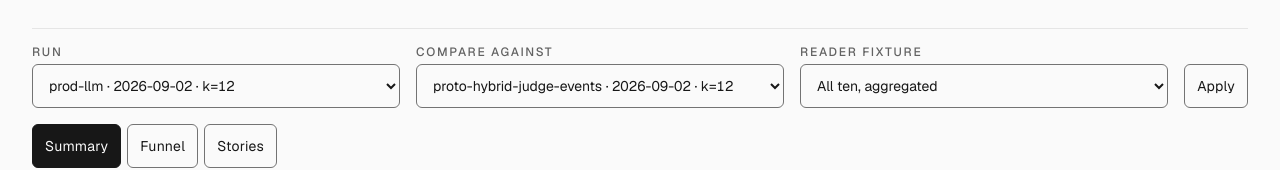
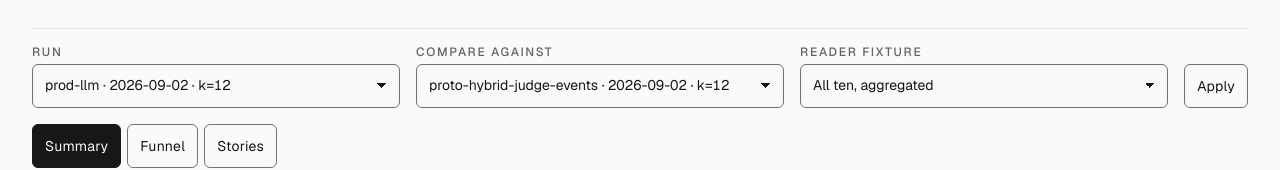
Before and after one commit to mmarufov/Daily, a Next.js app in the folder web/: page /evidence in a window 1280 px wide. Shown: the part 271-441 px from the top of the page. Built offline with nearby package versions, Linux system fonts and the light colour scheme.

Commit message:
fix: keep supporting controls usable at narrow widths

```diff
--- a/web/app/evidence/page.tsx
+++ b/web/app/evidence/page.tsx
@@ -155,11 +155,11 @@ export default async function EvidencePage({
               as="h2"
             />
             {comparison !== null && comparisonRows.length > 0 ? (
-              <Slope
+              <div className="evidence-comparison-chart"><Slope
                 rows={comparisonRows}
                 aLabel={primary.provenance.runner}
                 bLabel={comparison.provenance.runner}
-              />
+              /></div>
             ) : <PrimaryMetrics primary={primary} personaKey={state.persona} />}
             <AnimatedDetails className="support-disclosure">
               <summary>Inspect all metrics</summary>
--- a/web/app/supporting-pages.css
+++ b/web/app/supporting-pages.css
@@ -74,3 +74,29 @@
 .support-lab .lab-criteria-content { gap: 24px; }
 .support-evidence .evidence-toolbar { display: flex; flex-direction: column; gap: 16px; }
 .support-evidence .evidence-records { display: flex; flex-direction: column; gap: 16px; }
+
+.support-page select {
+  appearance: none;
+  min-width: 0;
+  max-width: 100%;
+  overflow: hidden;
+  text-overflow: ellipsis;
+  padding-right: 36px;
+  background-image: linear-gradient(45deg, transparent 50%, currentColor 50%), linear-gradient(135deg, currentColor 50%, transparent 50%);
+  background-position: calc(100% - 17px) 50%, calc(100% - 12px) 50%;
+  background-size: 5px 5px;
+  background-repeat: no-repeat;
+}
+
+.support-reader .sheet :is(.label, .headline, .editorial) { overflow-wrap: anywhere; }
+.support-evidence .evidence-comparison-chart { container-type: inline-size; }
+@container (max-width: 32rem) {
+  .support-evidence .evidence-comparison-chart li { grid-template-columns: minmax(0, 1fr) auto; gap: 8px 12px; }
+  .support-evidence .evidence-comparison-chart li > span:first-child { white-space: normal; overflow: visible; text-overflow: clip; }
+  .support-evidence .evidence-comparison-chart li > span:nth-child(2) { grid-row: 2; grid-column: 1 / -1; margin-inline: 5px; }
+  .support-evidence .evidence-comparison-chart li > span:nth-child(3) { grid-row: 1; grid-column: 2; }
+}
+.support-case-study .guard-toggle button { overflow-wrap: anywhere; }
+@media (forced-colors: active) {
+  .support-page select { appearance: auto; background-image: none; }
+}
```
Also changed, not shown: 2 other files (tests, documents, lock files or other folders).
